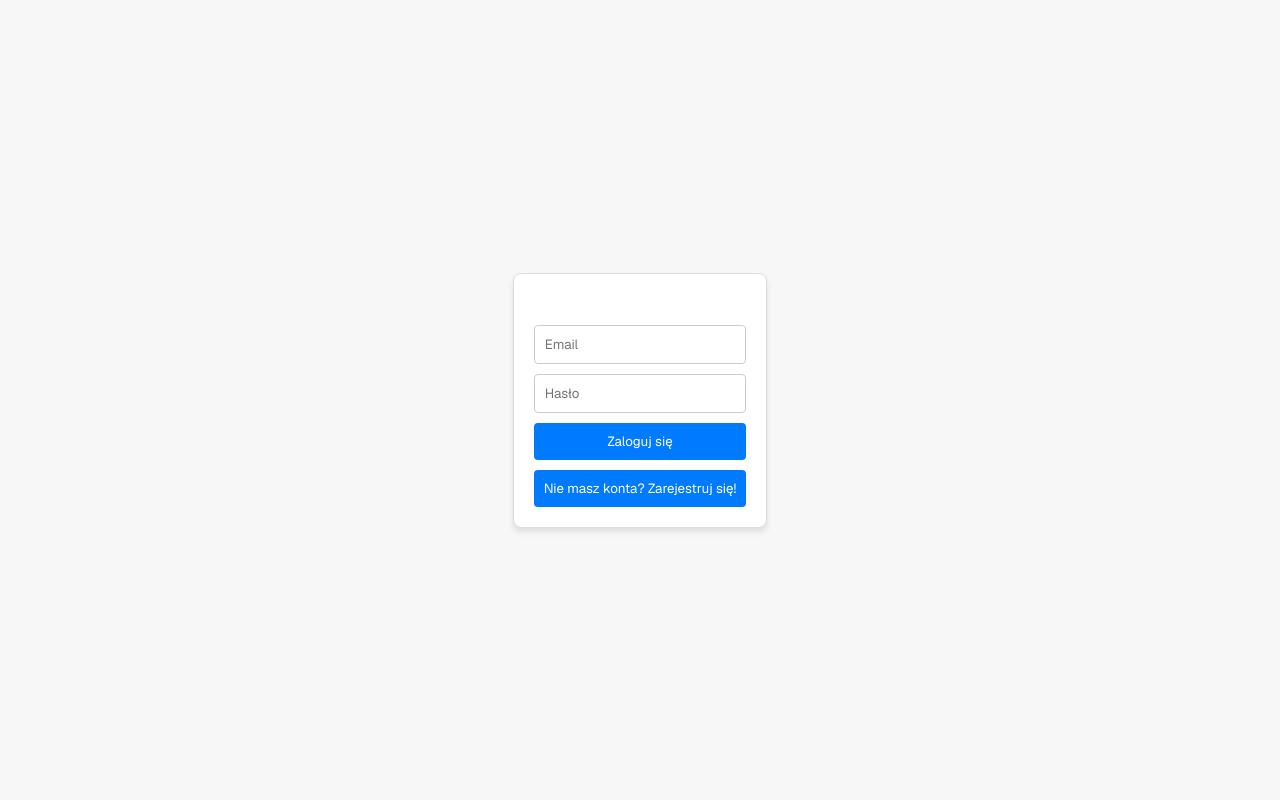
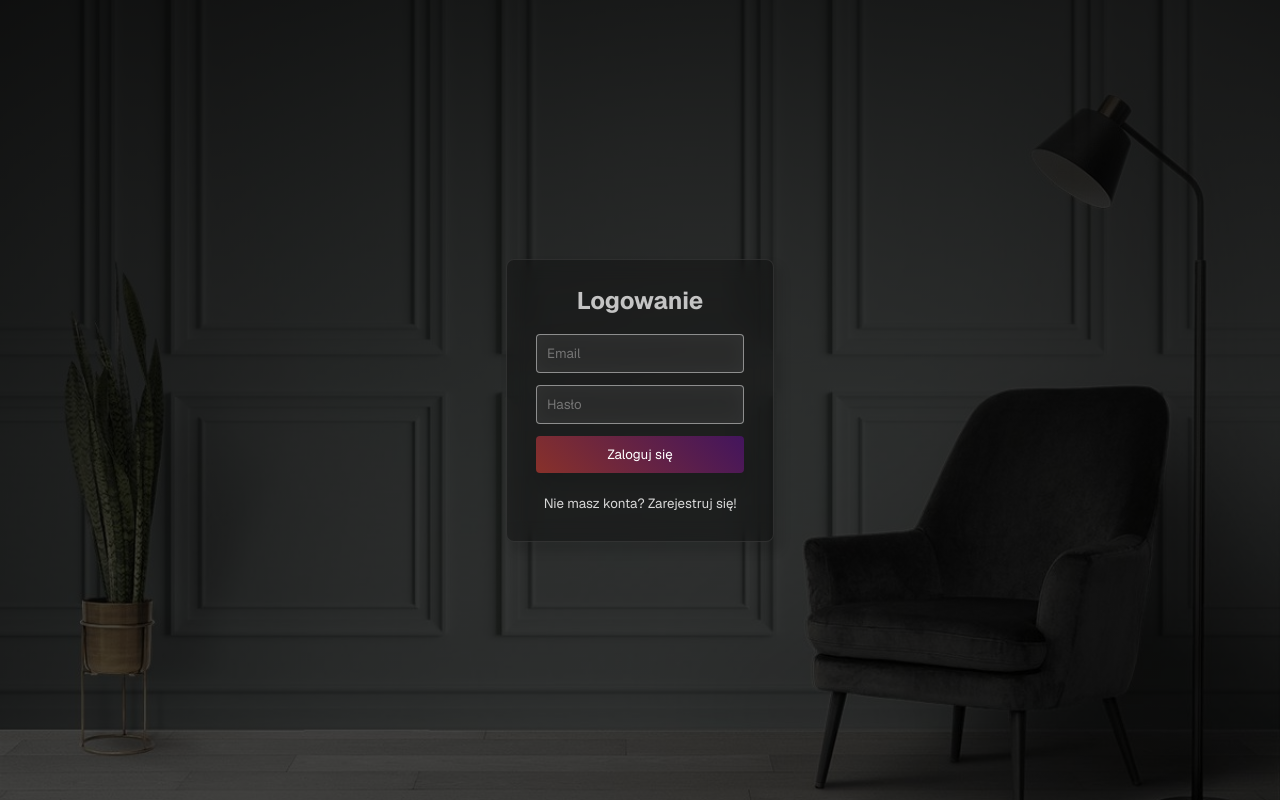
Before and after one commit to knizinsky/react-my-photo-feed, a React (Vite) app: page /auth in a window 1280 px wide. Built offline with nearby package versions, Linux system fonts and the light colour scheme; no server answers.

Commit message:
loading spinner, favicon change

```diff
--- a/index.html
+++ b/index.html
@@ -2,7 +2,7 @@
 <html lang="en">
   <head>
     <meta charset="UTF-8" />
-    <link rel="icon" type="image/svg+xml" href="/favicon.png" />
+    <link rel="icon" type="image/svg+xml" href="/favicon.jpg" />
     <meta name="viewport" content="width=device-width, initial-scale=1.0" />
     <meta name="description" content="Social Photo Feed" />
     <title>Social Photo</title>
--- /dev/null
+++ b/src/components/LoadingSpinner.tsx
@@ -0,0 +1,39 @@
+import styled, { keyframes } from "styled-components";
+
+const spin = keyframes`
+  0% {
+    transform: rotate(0deg);
+  }
+  100% {
+    transform: rotate(360deg);
+  }
+`;
+
+const SpinnerContainer = styled.div`
+  left: 50%;
+  margin-left: -20px;
+  top: 50%;
+  margin-top: -20px;
+  position: absolute;
+  z-index: 19 !important;
+  animation: ${spin} 500ms linear infinite;
+`;
+
+const SpinnerIcon = styled.div`
+  width: 40px;
+  height: 40px;
+  border: solid 4px transparent;
+  border-top-color: #88312a !important;
+  border-left-color: #43155d !important;
+  border-radius: 50%;
+`;
+
+const LoadingSpinner = () => {
+  return (
+    <SpinnerContainer>
+      <SpinnerIcon />
+    </SpinnerContainer>
+  );
+};
+
+export default LoadingSpinner;
--- a/src/pages/AuthPage.tsx
+++ b/src/pages/AuthPage.tsx
@@ -2,6 +2,8 @@ import { useState } from "react";
 import { useNavigate } from "react-router-dom";
 import { supabase } from "../supabaseClient";
 import styled from "styled-components";
+import Input from "../components/ui/Input";
+import { PrimaryButton } from "../components/ui/Button";
 
 const AuthPage = () => {
   const [email, setEmail] = useState("");
@@ -25,9 +27,7 @@ const AuthPage = () => {
         if (error) throw error;
 
         if (data.user) {
-          const { error: insertError } = await supabase
-            .from("users")
-            .insert([
+          const { error: insertError } = await supabase.from("users").insert([
             {
               id: data.user.id,
               email: data.user.email,
@@ -51,29 +51,29 @@ const AuthPage = () => {
       <Form>
         <h2>{isLogin ? "Logowanie" : "Rejestracja"}</h2>
         {!isLogin && (
-          <input
+          <Input
             type="text"
             placeholder="Nazwa użytkownika"
             value={username}
             onChange={(e) => setUsername(e.target.value)}
           />
         )}
-        <input
+        <Input
           type="email"
           placeholder="Email"
           value={email}
           onChange={(e) => setEmail(e.target.value)}
         />
-        <input
+        <Input
           type="password"
           placeholder="Hasło"
           value={password}
           onChange={(e) => setPassword(e.target.value)}
         />
         {error && <Error>{error}</Error>}
-        <button onClick={handleAuth}>
+        <PrimaryButton onClick={handleAuth}>
           {isLogin ? "Zaloguj się" : "Zarejestruj się"}
-        </button>
+        </PrimaryButton>
         <Toggle onClick={() => setIsLogin(!isLogin)}>
           {isLogin
             ? "Nie masz konta? Zarejestruj się!"
@@ -91,36 +91,26 @@ const Container = styled.div`
   justify-content: center;
   align-items: center;
   height: 100vh;
-  background: #f7f7f7;
 `;
 
 const Form = styled.div`
+  border: 1px solid #4040408c;
+  border-radius: 8px;
+  padding: 29px;
+  text-align: center;
+  background: #00000047;
+  box-shadow: 6px 8px 9px 3px rgba(0, 0, 0, 0.1);
+  backdrop-filter: blur(10px);
+  color: #ffffff99;
+  background-image: linear-gradient(356deg, #00000014, #ffffff00);
   display: flex;
   flex-direction: column;
-  padding: 20px;
-  border: 1px solid #ddd;
-  background: white;
-  border-radius: 8px;
-  box-shadow: 0px 4px 6px rgba(0, 0, 0, 0.1);
+  gap: 12px;
 
-  input {
-    margin-bottom: 10px;
-    padding: 10px;
-    border: 1px solid #ccc;
-    border-radius: 4px;
-  }
-
-  button {
-    padding: 10px;
-    border: none;
-    background: #007bff;
-    color: white;
-    border-radius: 4px;
-    cursor: pointer;
-  }
-
-  button:hover {
-    background: #0056b3;
+  h2 {
+    color: #ffffffbd;
+    margin-bottom: 6px;
+    margin-top: -4px;
   }
 `;
 
@@ -132,7 +122,7 @@ const Error = styled.div`
 const Toggle = styled.button`
   background: none;
   border: none;
-  color: #007bff;
+  color: #d8d8d8;
   margin-top: 10px;
   cursor: pointer;
 
--- a/src/pages/UserPage.tsx
+++ b/src/pages/UserPage.tsx
@@ -12,6 +12,7 @@ import Input from "../components/ui/Input";
 import { FileInput } from "../components/ui/FileUpload";
 import ButtonsContainer from "../components/ui/ButtonsContainer";
 import SubTitle from "../components/ui/SubTitle";
+import LoadingSpinner from "../components/LoadingSpinner";
 
 const UserPage = () => {
   const [user, setUser] = useState<User>(null);
@@ -110,7 +111,7 @@ const UserPage = () => {
     }
   };
 
-  if (loading) return <div>Loading...</div>;
+  if (loading) return <LoadingSpinner />;
   if (!user) return <div>Musisz być zalogowany, aby przeglądać tę stronę.</div>;
 
   return (
```
Also changed, not shown: public/favicon.jpg (added), public/favicon.png (deleted). Lines whose indentation alone changed are shown as unchanged.
